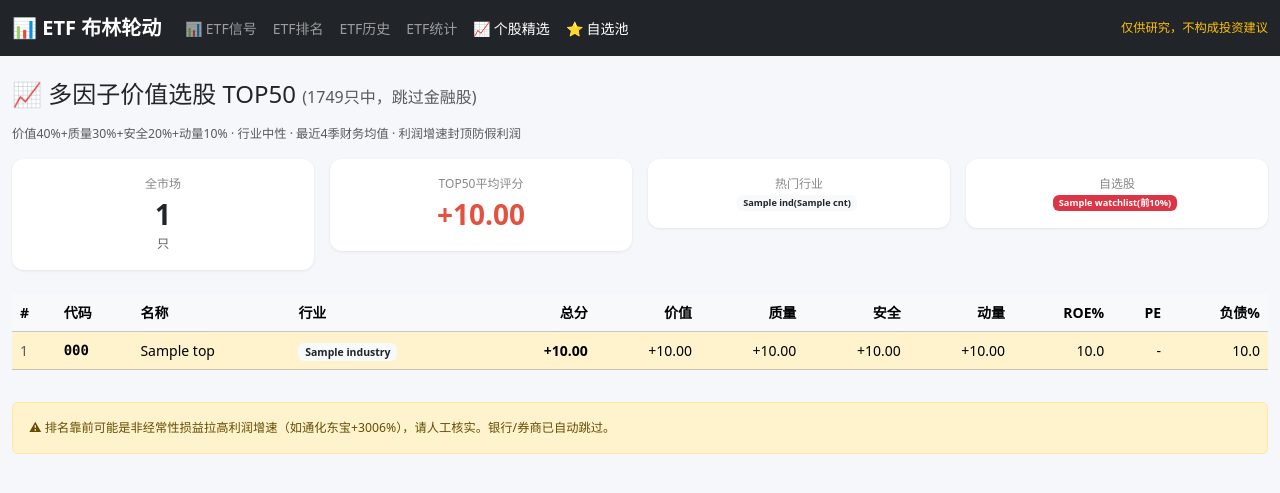
After one commit to tongtongtong2/-, a Flask app: template templates/stock_home.html in a window 1280 px wide. The commit adds this page. Shown: the top 493 px of the page. Run offline with Flask 3, Linux system fonts and the light colour scheme; the template is opened without the code that fills it: most values are stand-ins (such as "Sample title", 1, 10 or a date in 2020); some libraries are stand-ins or nearby versions.

Commit message:
Web平台增加个股精选 — 多因子价值选股TOP50+自选池排名

```diff
--- a/etf_trader/web/app.py
+++ b/etf_trader/web/app.py
@@ -10,10 +10,14 @@ app = Flask(__name__,
 app.config['SECRET_KEY'] = 'etf-bollinger-2026'
 
 from web.etf_engine import ETFEngine
+from web.stock_engine import StockEngine
 
 
 def engine():
     return ETFEngine()
+
+def stock_engine():
+    return StockEngine()
 
 
 @app.route('/')
@@ -52,3 +56,25 @@ def api_signals():
     eng = engine()
     return jsonify({'date': eng.latest_date(), 'signals': eng.get_signals_raw(),
                     'market': eng.get_market()})
+
+
+# === 个股 ===
+@app.route('/stocks')
+def stocks_page():
+    eng = stock_engine()
+    top = eng.get_top(50)
+    summary = eng.get_summary()
+    return render_template('stock_home.html', nav='stocks',
+                           top=top, summary=summary)
+
+@app.route('/stocks/watchlist')
+def stocks_watchlist():
+    eng = stock_engine()
+    watch = eng.get_watchlist()
+    return render_template('stock_watchlist.html', nav='stocks',
+                           watch=watch, total=eng.get_summary()['total_stocks'])
+
+@app.route('/api/stocks')
+def api_stocks():
+    eng = stock_engine()
+    return jsonify({'top': eng.get_top(30), 'watchlist': eng.get_watchlist()})
--- /dev/null
+++ b/etf_trader/web/stock_engine.py
@@ -0,0 +1,100 @@
+"""个股引擎 — 封装quant_model的多因子选股逻辑"""
+import sys, json
+from pathlib import Path
+from collections import defaultdict
+
+ROOT = Path(__file__).resolve().parent.parent
+sys.path.insert(0, str(ROOT))
+
+import pymysql
+import numpy as np
+
+MYSQL = {"host":"127.0.0.1","port":3306,"user":"root","password":"root",
+         "database":"stock_recommendation","charset":"utf8mb4"}
+
+USER_WATCH = {  # 用户自选+持仓
+    '601985': '中国核电', '601288': '农业银行', '600900': '长江电力',
+    '600519': '贵州茅台', '000858': '五粮液', '600036': '招商银行',
+    '601088': '中国神华', '601857': '中国石油', '601398': '工商银行',
+}
+
+SKIP_KEYWORDS = ['银行', '证券', '保险']  # 金融股 PE/PB结构不同
+
+
+class StockEngine:
+    def __init__(self):
+        self._cache = None
+        self._cache_date = None
+
+    def load(self, force=False):
+        """加载+评分，结果缓存"""
+        from datetime import date
+        today = str(date.today())
+        if self._cache and self._cache_date == today and not force:
+            return self._cache
+
+        from quant_model import load_universe, rank
+        stocks = load_universe()
+        stocks = rank(stocks)
+        self._cache = stocks
+        self._cache_date = today
+        return stocks
+
+    def get_top(self, n=50, skip_financial=True):
+        stocks = self.load()
+        result = []
+        for i, s in enumerate(stocks):
+            if skip_financial and any(kw in s.get('industry', '') for kw in SKIP_KEYWORDS):
+                continue
+            if len(result) >= n:
+                break
+            result.append(self._fmt(s, i + 1))
+        return result
+
+    def get_watchlist(self):
+        """用户自选股排名"""
+        stocks = self.load()
+        total = len(stocks)
+        result = []
+        for code, name in USER_WATCH.items():
+            found = next((s for s in stocks if s['code'] == code), None)
+            if found:
+                rank = next((i+1 for i, s in enumerate(stocks) if s['code'] == code), 0)
+                result.append({
+                    **self._fmt(found, rank),
+                    'total': total, 'pct': round(rank/total*100, 1),
+                })
+        return result
+
+    def _fmt(self, s, rank):
+        return {
+            'rank': rank,
+            'code': s['code'],
+            'name': s['name'],
+            'industry': s.get('industry', '未分类'),
+            'score': round(s.get('final', s.get('score', 0)), 2),
+            'value': round(s.get('value', 0), 2),
+            'quality': round(s.get('quality', 0), 2),
+            'safety': round(s.get('safety', 0), 2),
+            'momentum': round(s.get('momentum', 0), 2),
+            'roe': round(s.get('roe', 0), 1),
+            'pe': round(s.get('pe', 0), 1) if s.get('pe') else None,
+            'pb': round(s.get('pb', 0), 2) if s.get('pb') else None,
+            'debt': round(s.get('debt', 0), 1),
+        }
+
+    def get_summary(self):
+        stocks = self.load()
+        total = len(stocks)
+        watch = self.get_watchlist()
+
+        # 行业分布
+        industries = defaultdict(int)
+        for s in stocks[:100]:
+            industries[s.get('industry', '其他')] += 1
+
+        return {
+            'total_stocks': total,
+            'top_industries': sorted(industries.items(), key=lambda x: -x[1])[:8],
+            'watchlist': watch,
+        }
--- a/templates/etf_base.html
+++ b/templates/etf_base.html
@@ -35,10 +35,12 @@
     </button>
     <div class="collapse navbar-collapse" id="navMain">
       <ul class="navbar-nav me-auto">
-        <li class="nav-item"><a class="nav-link {% if nav=='etf_home' %}active{% endif %}" href="/">今日信号</a></li>
-        <li class="nav-item"><a class="nav-link {% if nav=='etf_signals' %}active{% endif %}" href="/signals">全部排名</a></li>
-        <li class="nav-item"><a class="nav-link {% if nav=='etf_history' %}active{% endif %}" href="/history">历史</a></li>
-        <li class="nav-item"><a class="nav-link {% if nav=='etf_stats' %}active{% endif %}" href="/statistics">统计</a></li>
+        <li class="nav-item"><a class="nav-link {% if nav=='etf_home' %}active{% endif %}" href="/">📊 ETF信号</a></li>
+        <li class="nav-item"><a class="nav-link {% if nav=='etf_signals' %}active{% endif %}" href="/signals">ETF排名</a></li>
+        <li class="nav-item"><a class="nav-link {% if nav=='etf_history' %}active{% endif %}" href="/history">ETF历史</a></li>
+        <li class="nav-item"><a class="nav-link {% if nav=='etf_stats' %}active{% endif %}" href="/statistics">ETF统计</a></li>
+        <li class="nav-item"><a class="nav-link {% if nav=='stocks' %}active{% endif %}" href="/stocks">📈 个股精选</a></li>
+        <li class="nav-item"><a class="nav-link {% if nav=='stocks' %}active{% endif %}" href="/stocks/watchlist">⭐ 自选池</a></li>
       </ul>
       <span class="navbar-text small text-warning">仅供研究，不构成投资建议</span>
     </div>
--- /dev/null
+++ b/templates/stock_home.html
@@ -0,0 +1,62 @@
+{% extends "etf_base.html" %}{% set nav = 'stocks' %}
+{% block title %}个股精选 · 多因子价值选股{% endblock %}
+{% block content %}
+
+<h4 class="mb-3">📈 多因子价值选股 TOP50 <span class="text-muted fs-6">(1749只中，跳过金融股)</span></h4>
+<div class="text-muted small mb-3">价值40%+质量30%+安全20%+动量10% · 行业中性 · 最近4季财务均值 · 利润增速封顶防假利润</div>
+
+<div class="row g-3 mb-4">
+  <div class="col-6 col-md-3"><div class="card stat-card"><div class="card-body text-center">
+    <div class="stat-label">全市场</div><div class="stat-value">{{ summary.total_stocks }}</div><div class="small text-muted">只</div>
+  </div></div></div>
+  <div class="col-6 col-md-3"><div class="card stat-card"><div class="card-body text-center">
+    <div class="stat-label">TOP50平均评分</div>
+    <div class="stat-value text-up">{{ '%+.2f'|format(top[:50]|sum(attribute='score')/top[:50]|length) if top else 0 }}</div>
+  </div></div></div>
+  <div class="col-6 col-md-3"><div class="card stat-card"><div class="card-body text-center">
+    <div class="stat-label">热门行业</div><div class="small">
+      {% for ind, cnt in summary.top_industries[:4] %}
+      <span class="badge bg-light text-dark me-1">{{ ind }}({{ cnt }})</span>
+      {% endfor %}
+    </div>
+  </div></div></div>
+  <div class="col-6 col-md-3"><div class="card stat-card"><div class="card-body text-center">
+    <div class="stat-label">自选股</div><div class="small">
+      {% for w in summary.watchlist[:4] %}
+      <span class="badge {% if w.pct<=20 %}bg-success{% elif w.pct<=50 %}bg-warning text-dark{% else %}bg-danger{% endif %} me-1">{{ w.name }}(前{{ w.pct|int }}%)</span>
+      {% endfor %}
+    </div>
+  </div></div></div>
+</div>
+
+<div class="table-responsive">
+<table class="table table-hover align-middle bg-white rounded-3">
+  <thead class="table-light"><tr>
+    <th>#</th><th>代码</th><th>名称</th><th>行业</th><th class="text-end">总分</th><th class="text-end">价值</th><th class="text-end">质量</th><th class="text-end">安全</th><th class="text-end">动量</th><th class="text-end">ROE%</th><th class="text-end">PE</th><th class="text-end">负债%</th>
+  </tr></thead>
+  <tbody>
+  {% for s in top %}
+  <tr {% if s.rank<=5 %}class="table-warning"{% endif %}>
+    <td class="text-muted">{{ s.rank }}</td>
+    <td class="font-monospace fw-bold">{{ s.code }}</td>
+    <td>{{ s.name }}</td>
+    <td><span class="badge bg-light text-dark">{{ s.industry }}</span></td>
+    <td class="text-end fw-bold {% if s.score>1.5 %}text-up{% endif %}">{{ '%+.2f'|format(s.score) }}</td>
+    <td class="text-end">{{ '%+.2f'|format(s.value) }}</td>
+    <td class="text-end">{{ '%+.2f'|format(s.quality) }}</td>
+    <td class="text-end">{{ '%+.2f'|format(s.safety) }}</td>
+    <td class="text-end">{{ '%+.2f'|format(s.momentum) }}</td>
+    <td class="text-end {% if s.roe>=15 %}text-up{% elif s.roe<5 %}text-down{% endif %}">{{ '%.1f'|format(s.roe) }}</td>
+    <td class="text-end">{{ '%.1f'|format(s.pe) if s.pe else '-' }}</td>
+    <td class="text-end">{{ '%.1f'|format(s.debt) }}</td>
+  </tr>
+  {% endfor %}
+  </tbody>
+</table>
+</div>
+
+<div class="alert alert-warning small mt-3">
+  ⚠ 排名靠前可能是非经常性损益拉高利润增速（如通化东宝+3006%），请人工核实。银行/券商已自动跳过。
+</div>
+
+{% endblock %}
```
Also changed, not shown: templates/stock_watchlist.html (added, +41 -0 lines).
